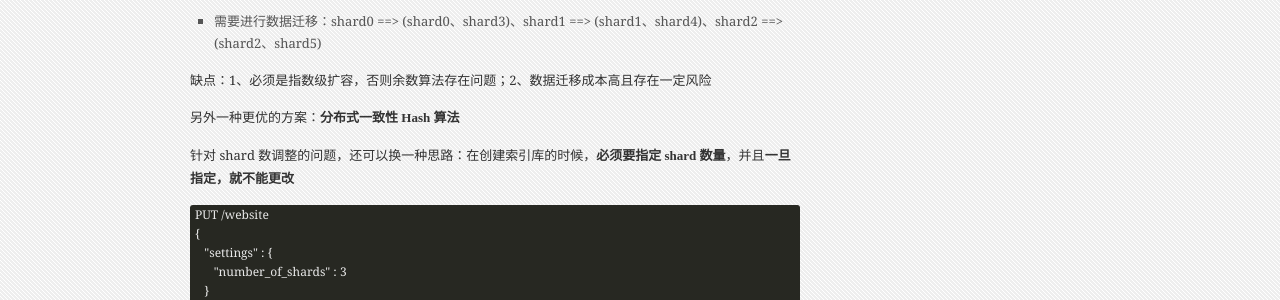
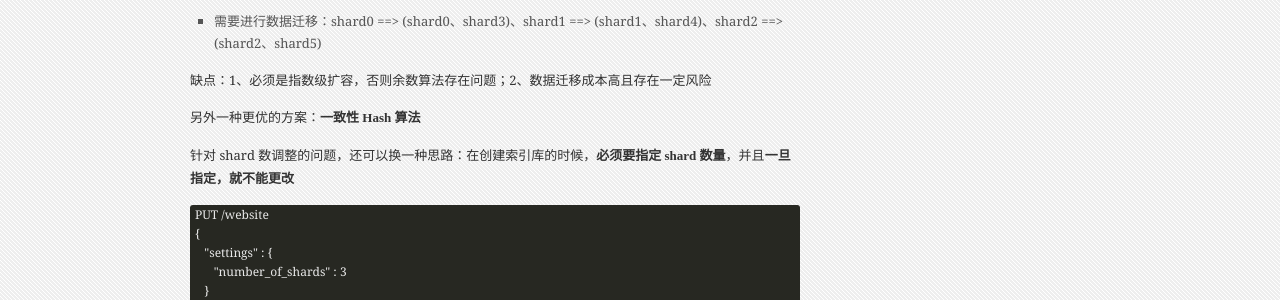
Before and after one commit to benheart/benheart.github.io, a Jekyll site: the page built from _posts/2018-08-28-the-road-to-search.md, in a window 1280 px wide and 900 px high, scrolled down 7102 px. Shown: the part 150-450 px from the top of the window. Built offline with Jekyll 4.4.1, drawn with Linux system fonts in a browser that asks for light colours; comment, search, counter and statistics services are not loaded.

Commit message:
Remove some words

```diff
--- a/_posts/2018-08-28-the-road-to-search.md
+++ b/_posts/2018-08-28-the-road-to-search.md
@@ -210,7 +210,7 @@ shardNO = Hash(DocumentID) % shardNum
 
 缺点：1、必须是指数级扩容，否则余数算法存在问题；2、数据迁移成本高且存在一定风险
 
-另外一种更优的方案：**分布式一致性 Hash 算法**
+另外一种更优的方案：**一致性 Hash 算法**
 
 针对 shard 数调整的问题，还可以换一种思路：在创建索引库的时候，**必须要指定 shard 数量**，并且**一旦指定，就不能更改**
 
```
